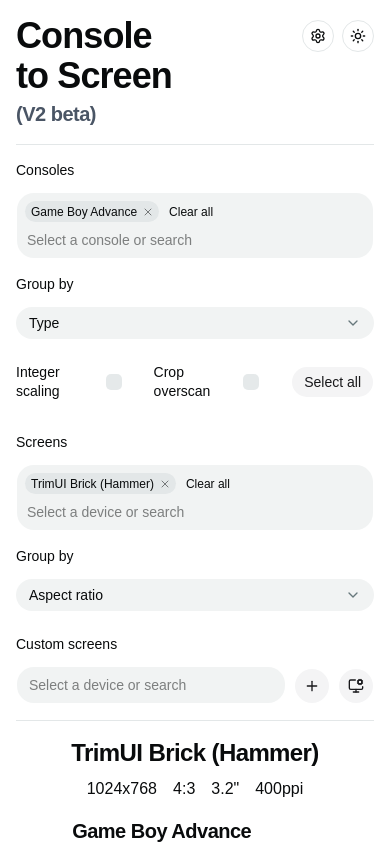
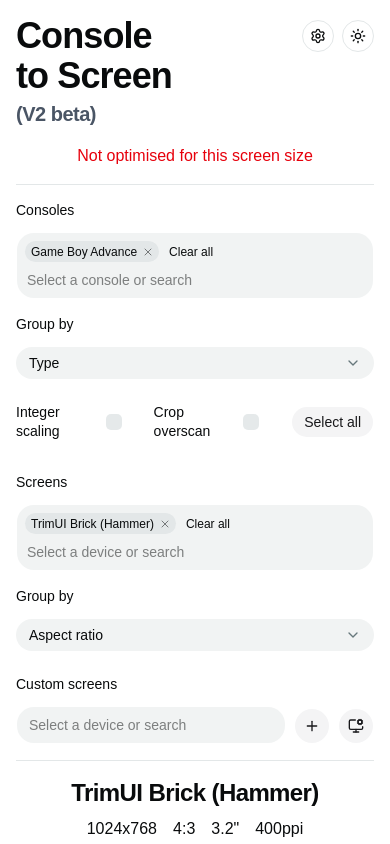
Before and after one commit to RobertBMerriman/console-to-screen, a React (Vite) app: page / in a window 390 px wide. Shown: the top 844 px of the page. Built offline with nearby package versions, Linux system fonts and the light colour scheme.

Commit message:
Warning when using on mobile

```diff
--- a/src/Home.tsx
+++ b/src/Home.tsx
@@ -29,6 +29,10 @@
           <ThemeModeToggle />
         </div>
       </div>
+
+      <span className="text-destructive text-center sm:hidden">
+        Not optimised for this screen size
+      </span>
 
       <Separator />
 
```
